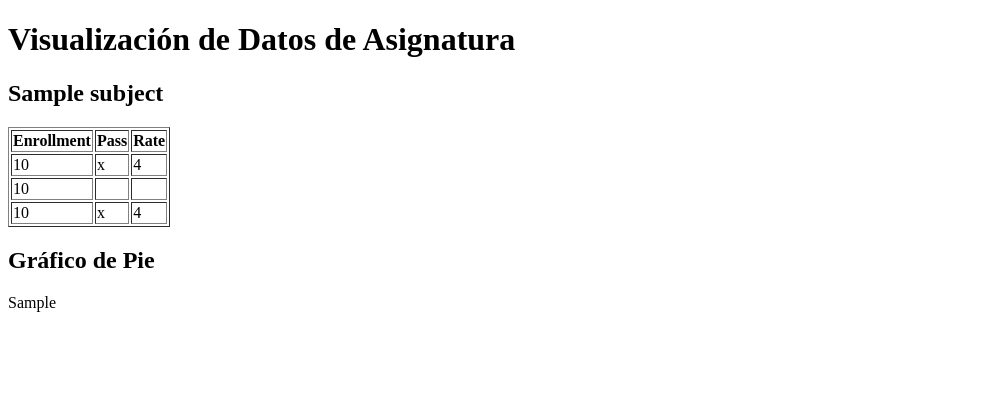
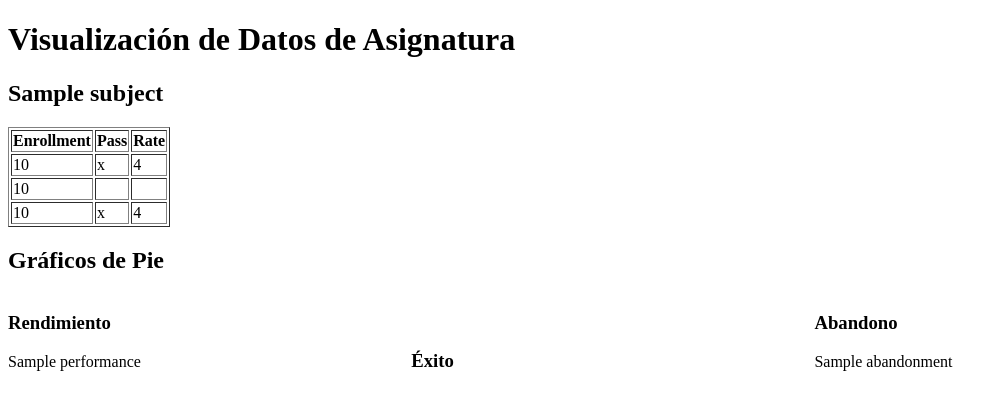
Before and after one commit to DAT-ETSIT/caliDAT, a Flask app: template templates/visualize_subject.html in a window 1280 px wide. Shown: the top 410 px of the page, without its empty margins (0-1008 px from the left). Run offline with Flask 3, Linux system fonts and the light colour scheme; the template is opened without the code that fills it: most values are stand-ins (such as "Sample title", 1, 10 or a date in 2020).

Commit message:
Added simple pie charts

```diff
--- a/app.py
+++ b/app.py
@@ -21,11 +21,30 @@
         return None
 
 # Función para generar los gráficos de pie
-def generate_pie_chart(data):
-    labels = ['Rendimiento', 'Éxito', 'Abandono']
-    values = [float(data['performance']['rate']), float(data['success']['rate']), float(data['abandonment']['rate'])]
-    fig = go.Figure(data=[go.Pie(labels=labels, values=values)])
-    return fig.to_html(full_html=False)
+def generate_pie_charts(ratings_data):
+    charts = {}
+    for metric in ['performance', 'success', 'abandonment']:
+        enrolled = int(ratings_data[metric]['enrolled'])
+        passed = int(ratings_data[metric]['pass'])
+        if enrolled > 0:
+            rate_percentage = passed / enrolled * 100
+        else:
+            rate_percentage = 0
+        labels = ['Aprobado', 'Suspenso']
+        values = [rate_percentage, 100 - rate_percentage]
+        fig = go.Figure(data=[go.Pie(labels=labels, values=values)])
+        if fig.data:
+            # Asegurarse de que colors esté inicializado
+            if not fig.data[0].marker.colors:
+                fig.data[0].marker.colors = ['green', 'red']
+            else:
+                # Añadir identificador único a cada "slice" solo si hay datos
+                for i, label in enumerate(labels):
+                    fig.data[0].marker.colors[i] = 'red' if label == 'Suspenso' else 'green'
+        charts[metric] = fig.to_html(full_html=False)
+    return charts
+
+
 
 # Ruta para visualizar datos de una asignatura específica
 @app.route('/<year>/<term>', methods=['GET', 'POST'])
@@ -41,8 +60,8 @@
             for subject in data:
                 if subject['subject_code'] == subject_code:
                     subject_data = subject
-                    pie_chart = generate_pie_chart(subject_data['reports_info'][0]['ratings_data'])
-                    return render_template('visualize_subject.html', subject_data=subject_data, pie_chart=pie_chart)
+                    pie_charts = generate_pie_charts(subject_data['reports_info'][0]['ratings_data'])
+                    return render_template('visualize_subject.html', subject_data=subject_data, pie_charts=pie_charts)
         else:
             return render_template('select_subject.html', data=data)
 
--- a/templates/visualize_subject.html
+++ b/templates/visualize_subject.html
@@ -4,6 +4,13 @@
     <meta charset="UTF-8">
     <meta name="viewport" content="width=device-width, initial-scale=1.0">
     <title>Visualizar Datos de Asignatura</title>
+    <style>
+        .pie-chart-container {
+            display: inline-block;
+            width: 30%; /* Ajusta este valor según sea necesario */
+            margin-right: 20px; /* Espacio entre gráficos */
+        }
+    </style>
 </head>
 <body>
     <h1>Visualización de Datos de Asignatura</h1>
@@ -30,7 +37,20 @@
             <td>{{ subject_data.reports_info[0].ratings_data.abandonment.rate }}</td>
         </tr>
     </table>
-    <h2>Gráfico de Pie</h2>
-    {{ pie_chart|safe }}
+    <h2>Gráficos de Pie</h2>
+    <div id="pie-charts">
+        <div class="pie-chart-container">
+            <h3>Rendimiento</h3>
+            {{ pie_charts['performance']|safe }}
+        </div>
+        <div class="pie-chart-container">
+            <h3>Éxito</h3>
+            {{ pie_charts['success']|safe }}
+        </div>
+        <div class="pie-chart-container">
+            <h3>Abandono</h3>
+            {{ pie_charts['abandonment']|safe }}
+        </div>
+    </div>
 </body>
 </html>
```
